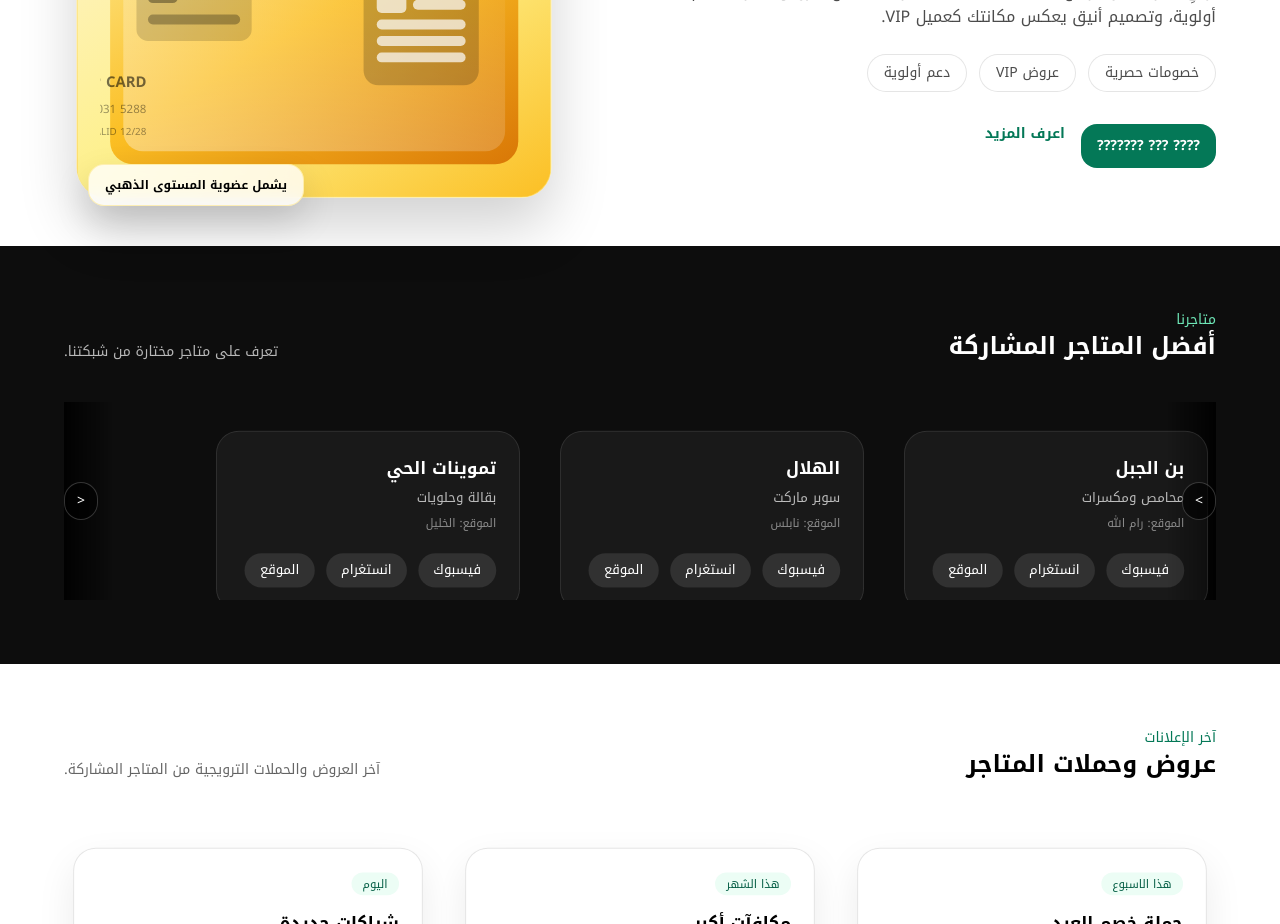
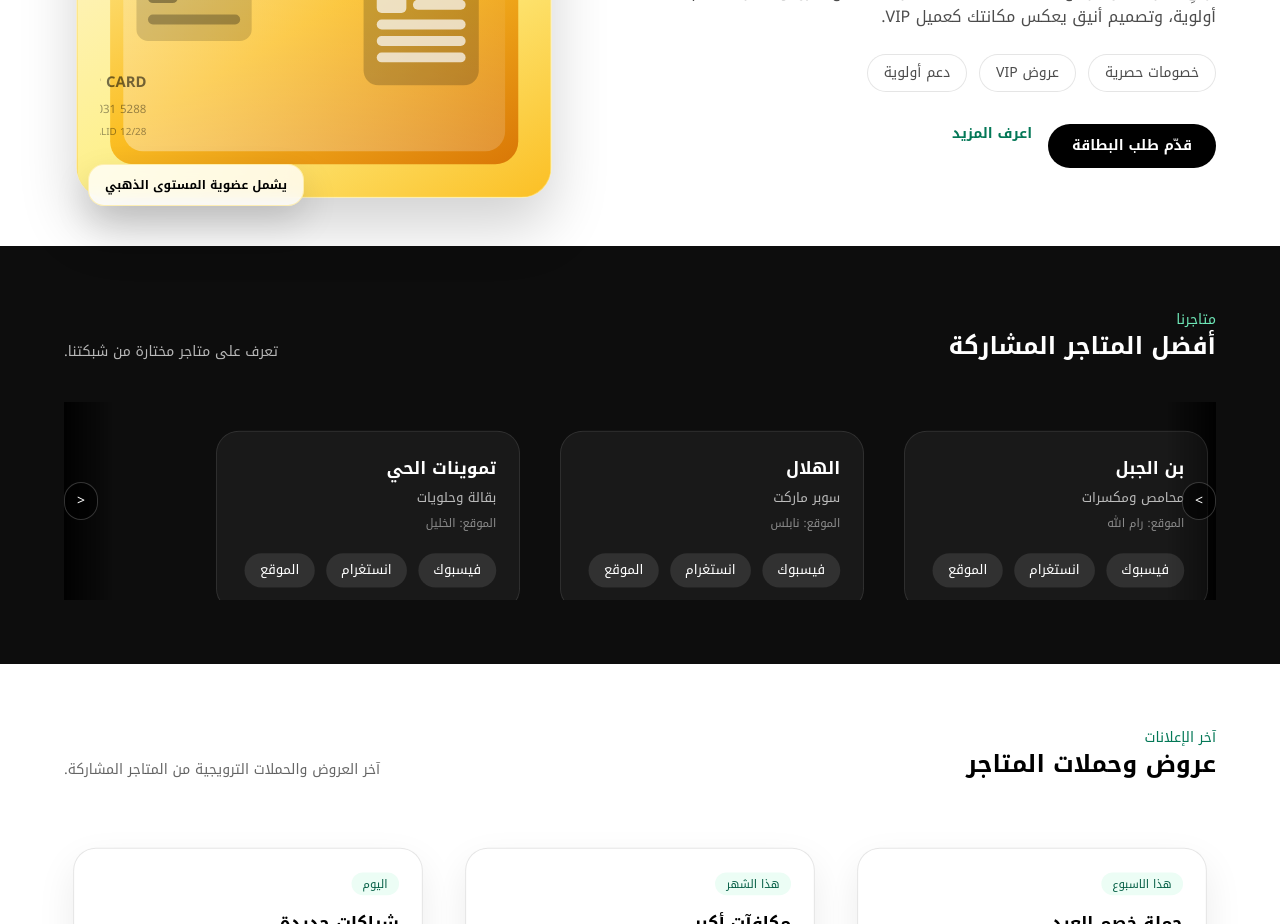
Before and after one commit to Qussayisdead/waffer, a Next.js app in the folder store-ui/: page / in a window 1280 px wide. Shown: the part 1600-2524 px from the top of the page. Built offline with nearby package versions, Linux system fonts and the light colour scheme; no server answers.

Commit message:
Fix landing FAQ bot copy and CTA

```diff
--- a/store-ui/src/app/(main)/page.tsx
+++ b/store-ui/src/app/(main)/page.tsx
@@ -458,10 +458,9 @@ export default function LandingPage() {
                 <a
                   className="rounded-full bg-black px-6 py-3 text-sm font-semibold text-white transition hover:bg-emerald-700"
                   href="/vip-card-application"
-                className="block rounded-2xl bg-emerald-700 px-4 py-3 text-center text-sm font-semibold text-white hover:bg-emerald-800"
-              >
-                ???? ??? ???????
-              </a>
+                >
+                  قدّم طلب البطاقة
+                </a>
                 <a className="text-sm font-semibold text-emerald-700" href="/choose-role">
                   اعرف المزيد
                 </a>
```
